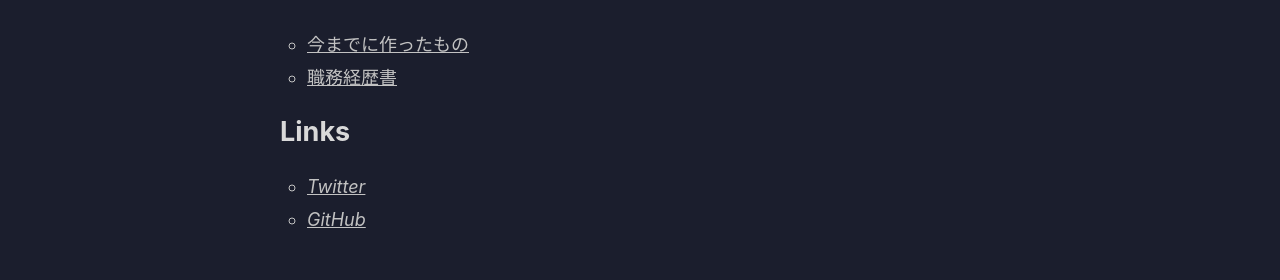
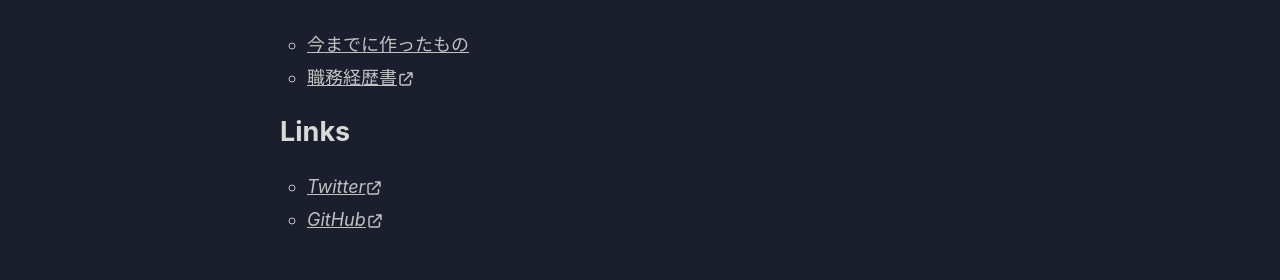
Before and after one commit to cizneeh/blog, a Next.js app: page / in a window 1280 px wide. Shown: the part 259-539 px from the top of the page. Built offline with nearby package versions, Linux system fonts and the light colour scheme.

Commit message:
add external link icon

```diff
--- /dev/null
+++ b/components/icons/ExternalLinkIcon.tsx
@@ -0,0 +1,20 @@
+function ExternalLinkIcon() {
+  return (
+    <svg
+      xmlns="http://www.w3.org/2000/svg"
+      className="h-6 w-6"
+      fill="none"
+      viewBox="0 0 24 24"
+      stroke="currentColor"
+      strokeWidth={2}
+    >
+      <path
+        strokeLinecap="round"
+        strokeLinejoin="round"
+        d="M10 6H6a2 2 0 00-2 2v10a2 2 0 002 2h10a2 2 0 002-2v-4M14 4h6m0 0v6m0-6L10 14"
+      />
+    </svg>
+  )
+}
+
+export default ExternalLinkIcon
--- a/components/layout/Header.tsx
+++ b/components/layout/Header.tsx
@@ -1,7 +1,7 @@
 import Link from 'next/link'
 import { useRouter } from 'next/router'
 import { useEffect, useState } from 'react'
-import HamburgerIcon from '../icons/Hamburger'
+import HamburgerIcon from '../icons/HamburgerIcon'
 import XIcon from '../icons/XIcon'
 import styles from './Header.module.css'
 import NavMenu from './NavMenu'
--- a/components/page/Home.module.css
+++ b/components/page/Home.module.css
@@ -2,3 +2,8 @@
   padding-left: 1.5rem;
   list-style: circle;
 }
+
+.home svg {
+  width: 1rem;
+  vertical-align: middle;
+}
--- a/components/page/Home.tsx
+++ b/components/page/Home.tsx
@@ -1,5 +1,6 @@
 import Head from 'next/head'
 import Link from 'next/link'
+import ExternalLinkIcon from '../icons/ExternalLinkIcon'
 import styles from './Home.module.css'
 
 function Home() {
@@ -22,6 +23,7 @@ function Home() {
               <a href="https://cizneeh.github.io/resume/" target="_blank" rel="noreferrer">
                 職務経歴書
               </a>
+              <ExternalLinkIcon />
             </li>
           </ul>
         </section>
@@ -33,6 +35,7 @@ function Home() {
                 <a href="https://twitter.com/cizneeh" target="_blank" rel="noreferrer">
                   Twitter
                 </a>
+                <ExternalLinkIcon />
               </address>
             </li>
             <li>
@@ -40,6 +43,7 @@ function Home() {
                 <a href="https://github.com/cizneeh" target="_blank" rel="noreferrer">
                   GitHub
                 </a>
+                <ExternalLinkIcon />
               </address>
             </li>
           </ul>
--- a/components/page/WorkItem.module.css
+++ b/components/page/WorkItem.module.css
@@ -2,3 +2,8 @@
 .work h3 {
   margin-top: 3rem;
 }
+
+.work svg {
+  width: 1rem;
+  vertical-align: middle;
+}
--- a/components/page/WorkItem.tsx
+++ b/components/page/WorkItem.tsx
@@ -1,6 +1,7 @@
 import { Work } from '../../pages/works'
 import Image from 'next/image'
 import styles from './WorkItem.module.css'
+import ExternalLinkIcon from '../icons/ExternalLinkIcon'
 
 type Props = {
   work: Work
@@ -27,6 +28,7 @@ function WorkItem({ work }: Props) {
           <a href={work.githubUrl} target="_blank" rel="noreferrer">
             GitHubで見る
           </a>
+          <ExternalLinkIcon />
         </p>
       )}
     </li>
```
Also changed, not shown: components/icons/HamburgerIcon.tsx (renamed from components/icons/Hamburger.tsx).
